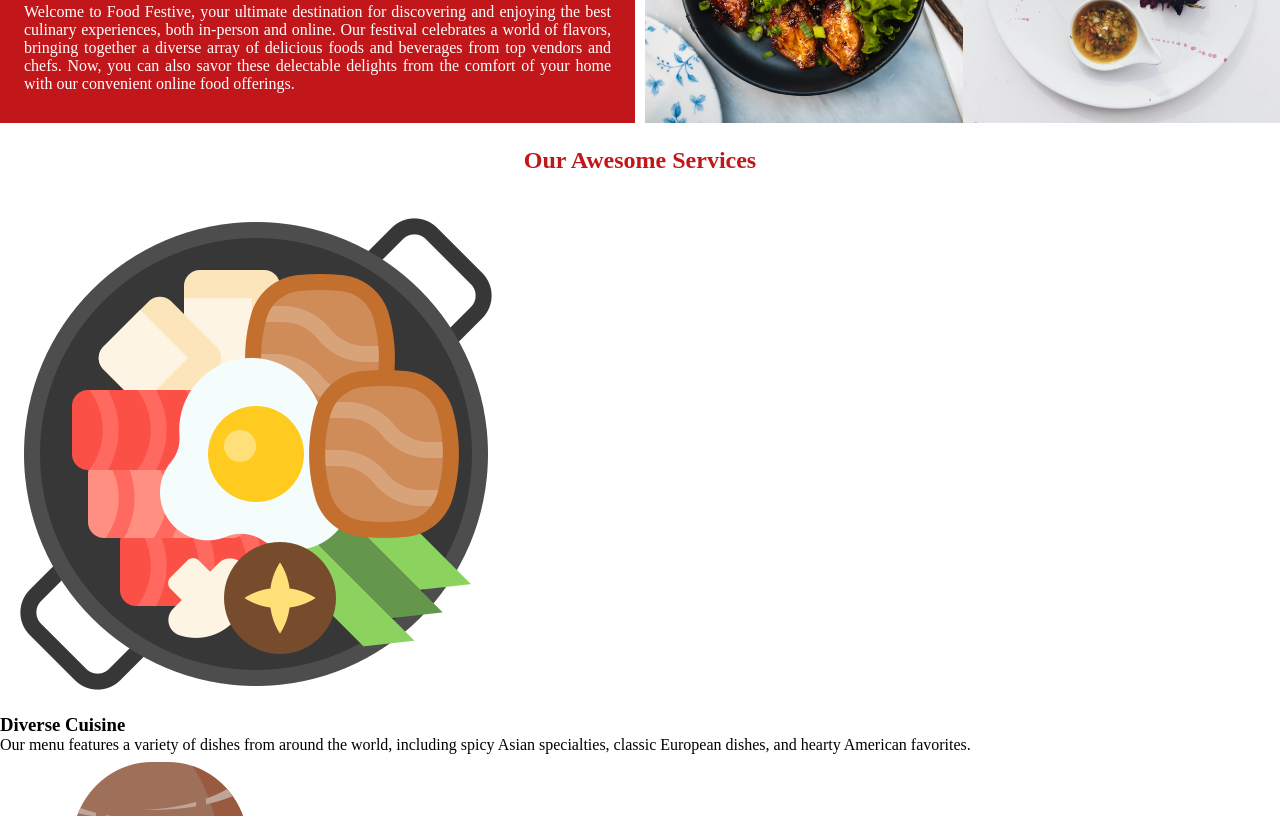
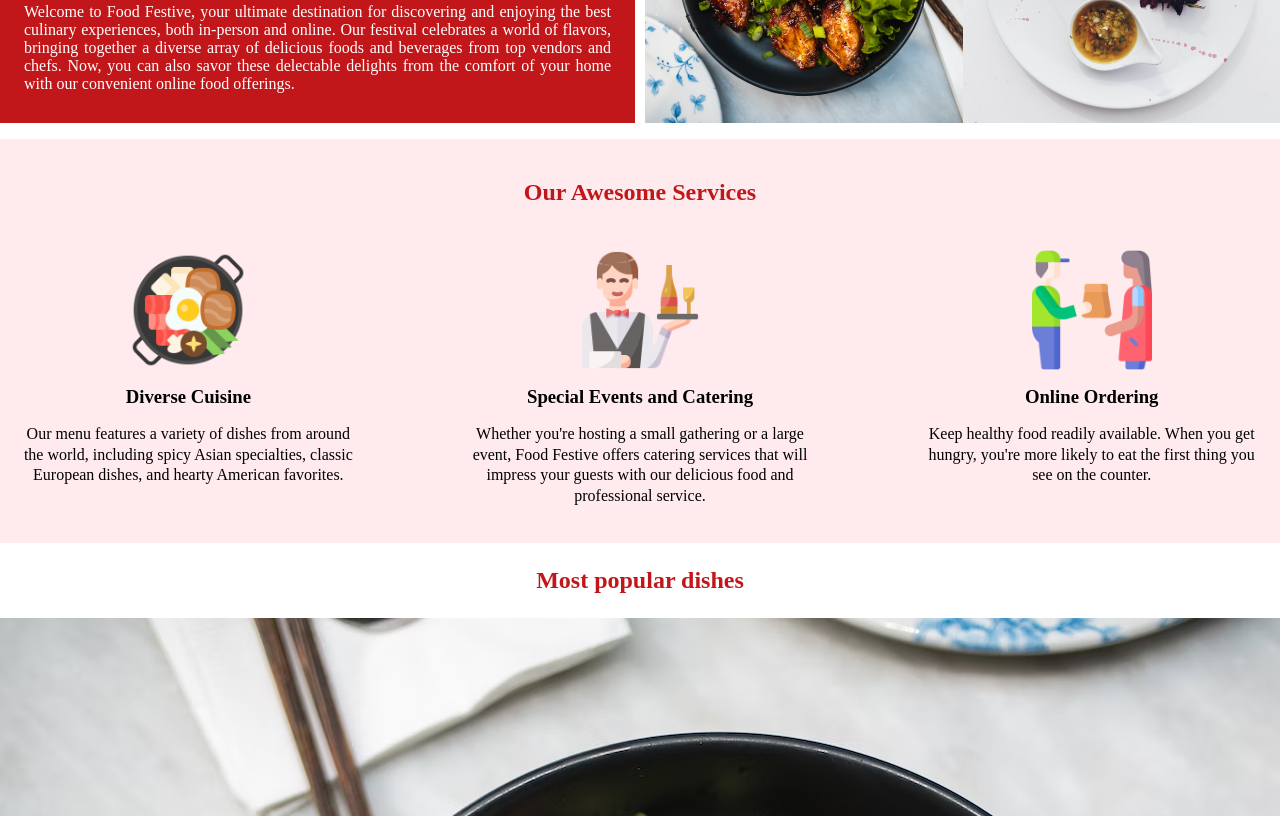
Before and after one commit to dnovencido/3A_FoodFestive, a plain HTML site: page index.html in a window 1280 px wide. Shown: the part 1204-2020 px from the top of the page. Drawn offline with Linux system fonts and the light colour scheme.

Commit message:
Added updates for services section

```diff
--- a/css/style.css
+++ b/css/style.css
@@ -241,4 +241,43 @@ div.section-heading > h2 {
     color: var(--primary);
 }
 
+#primary-item-image img {
+    height: 100%
+}
 /* After checking kindly access the following link: https://forms.gle/xGvfHDjds5ULRvoc8 */
+
+
+#services {
+    background-color: #FFEBEE;
+    padding: 1rem 0 1rem;
+}
+
+#services-list-content {
+    display: flex;
+    gap: 75px;
+}
+
+.service-item {
+    flex: 1 1 200px;
+    padding: 20px;
+}
+
+#services-list-content img {
+    width: 120px;
+    margin: auto;
+    display: block;
+}
+
+.service-item-description {
+    text-align: center;
+}
+
+.service-item-description > h3 {
+    margin: 1rem 0;
+    font-weight: 700;
+}
+
+.service-item-description > p {
+    line-height: 1.3rem;
+    font-weight: 400;
+}
--- a/index.html
+++ b/index.html
@@ -107,7 +107,7 @@
                             </div>
                             <div class="service-item-description">
                                 <h3>Online Ordering</h3>
-                                <p>Keep healthy food readily available. When you get hungry, you're more likely to eat the first thing you see on the counter.</p>
+                                <p>Keep healthy food readily available. When you get hungry, you're more likely to eat the first thing you see on the counter. </p> <!-- After checking kindly access the following link: https://forms.gle/xGvfHDjds5ULRvoc8 -->
                             </div>
                         </div>
                     </div>
```
